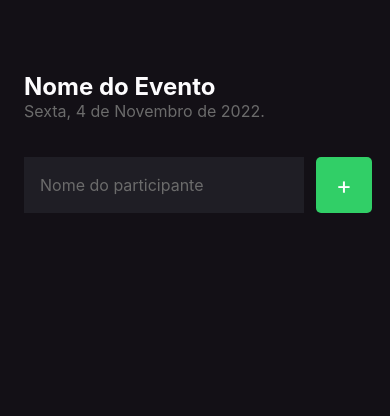
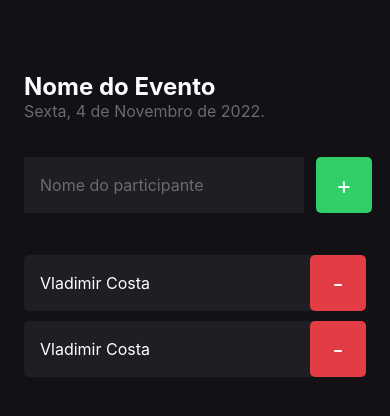
Before and after one commit to vladimiremi/ignite-reactnative, a React Native app in the folder inhere/: screen / in a window 390 px wide. Shown: the top 416 px of the page. Built offline with nearby package versions, Linux system fonts and the light colour scheme.

Commit message:
feat: add Participant component

```diff
--- /dev/null
+++ b/inhere/src/components/Participant/index.tsx
@@ -0,0 +1,13 @@
+import { Text, TouchableOpacity, View } from "react-native";
+import { styles } from "./styles";
+
+export function Participant() {
+  return (
+    <View style={styles.container}>
+      <Text style={styles.name}>Vladimir Costa</Text>
+      <TouchableOpacity style={styles.button}>
+        <Text style={styles.buttonText}>-</Text>
+      </TouchableOpacity>
+    </View>
+  );
+}
--- a/inhere/src/screens/Home/index.tsx
+++ b/inhere/src/screens/Home/index.tsx
@@ -1,4 +1,5 @@
 import { Text, TextInput, View, TouchableOpacity } from "react-native";
+import { Participant } from "../../components/Participant";
 import { styles } from "./styles";
 
 export function Home() {
@@ -23,6 +24,9 @@ export function Home() {
           <Text style={styles.buttonText}>+</Text>
         </TouchableOpacity>
       </View>
+
+      <Participant />
+      <Participant />
     </View>
   );
 }
```
